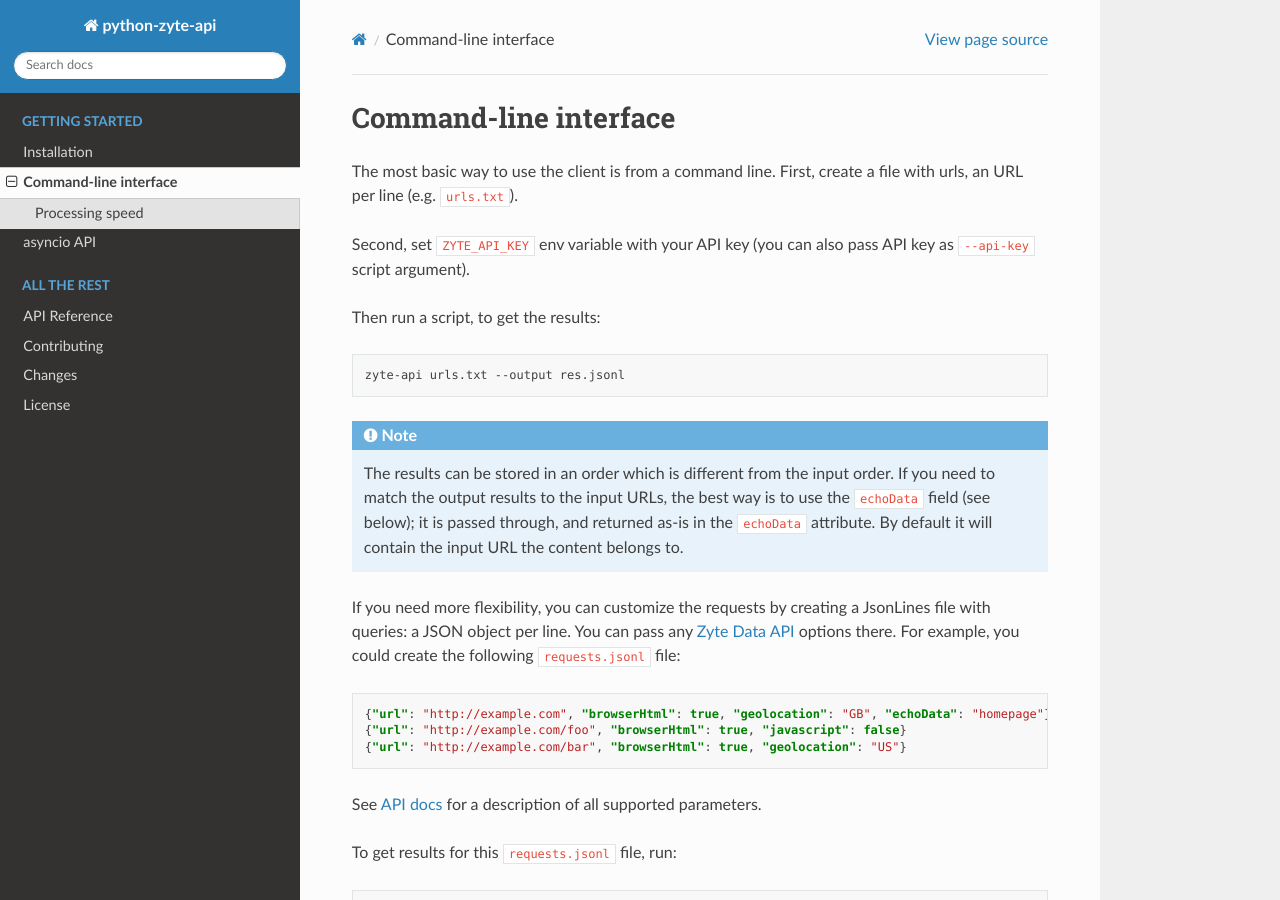
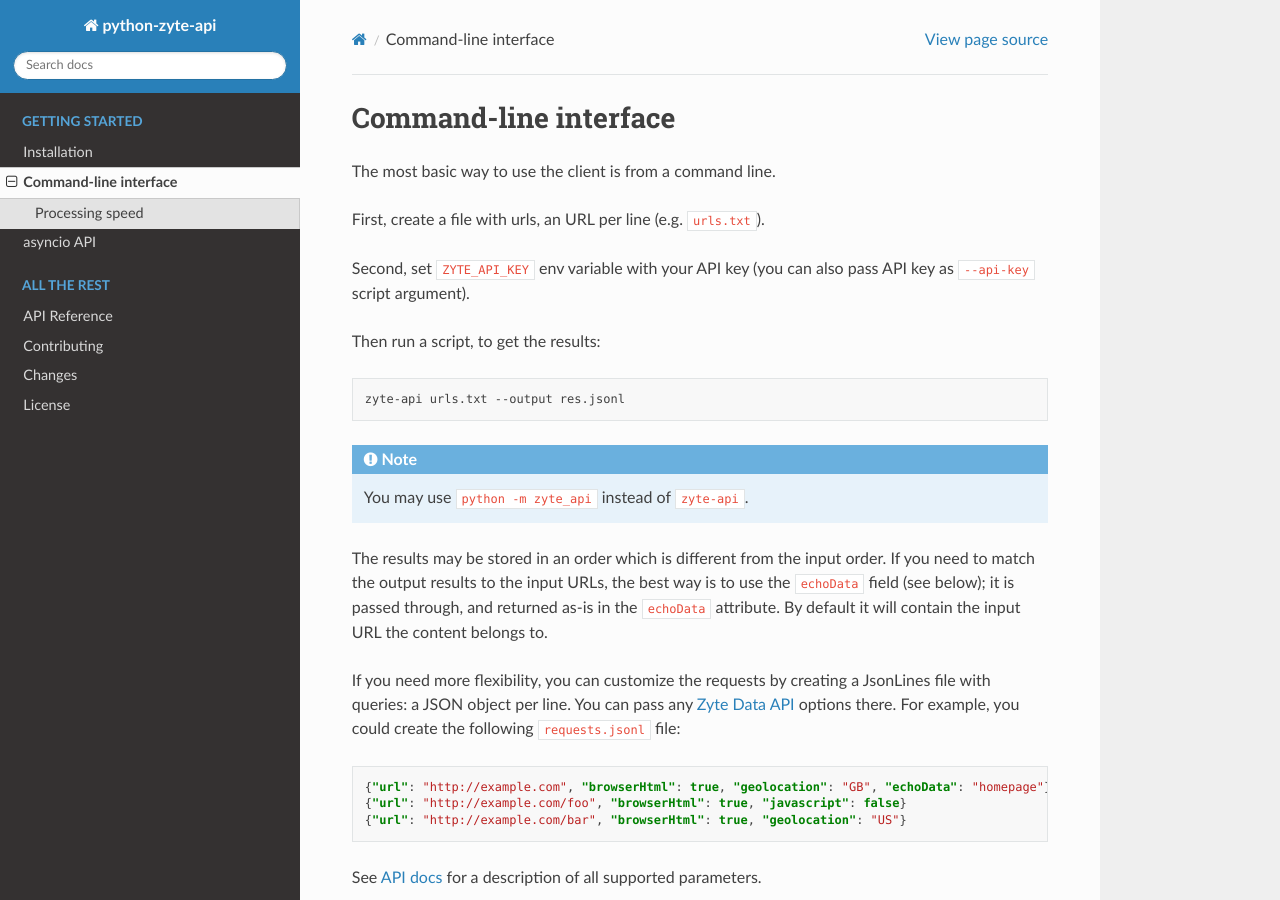
Before and after one commit to zytedata/python-zyte-api, a Sphinx documentation site: the page built from docs/command_line.rst, in a window 1280 px wide and 900 px high. Built offline with Sphinx 7.4.7 and the Read the Docs theme 2.0.0, drawn with Linux system fonts in a browser that asks for light colours.

Commit message:
Documentation: mention python -m zyte_api

```diff
--- a/docs/command_line.rst
+++ b/docs/command_line.rst
@@ -5,6 +5,7 @@
 ======================
 
 The most basic way to use the client is from a command line.
+
 First, create a file with urls, an URL per line (e.g. ``urls.txt``).
 
 Second, set ``ZYTE_API_KEY`` env variable with your
@@ -17,12 +18,13 @@
 
     zyte-api urls.txt --output res.jsonl
 
-.. note::
-    The results can be stored in an order which is different from the input
-    order. If you need to match the output results to the input URLs, the
-    best way is to use the ``echoData`` field (see below); it is passed through,
-    and returned as-is in the ``echoData`` attribute. By default it will
-    contain the input URL the content belongs to.
+.. note:: You may use ``python -m zyte_api`` instead of ``zyte-api``.
+
+The results may be stored in an order which is different from the input order.
+If you need to match the output results to the input URLs, the best way is to
+use the ``echoData`` field (see below); it is passed through, and returned
+as-is in the ``echoData`` attribute. By default it will contain the input URL
+the content belongs to.
 
 If you need more flexibility, you can customize the requests by creating
 a JsonLines file with queries: a JSON object per line. You can pass any
```
